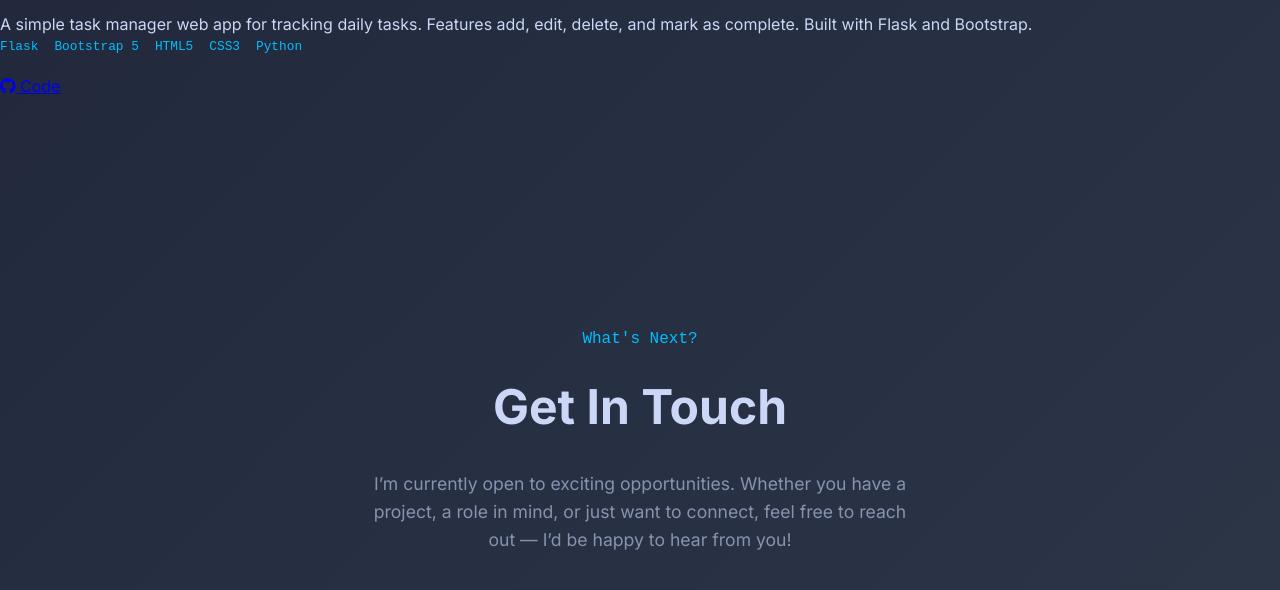
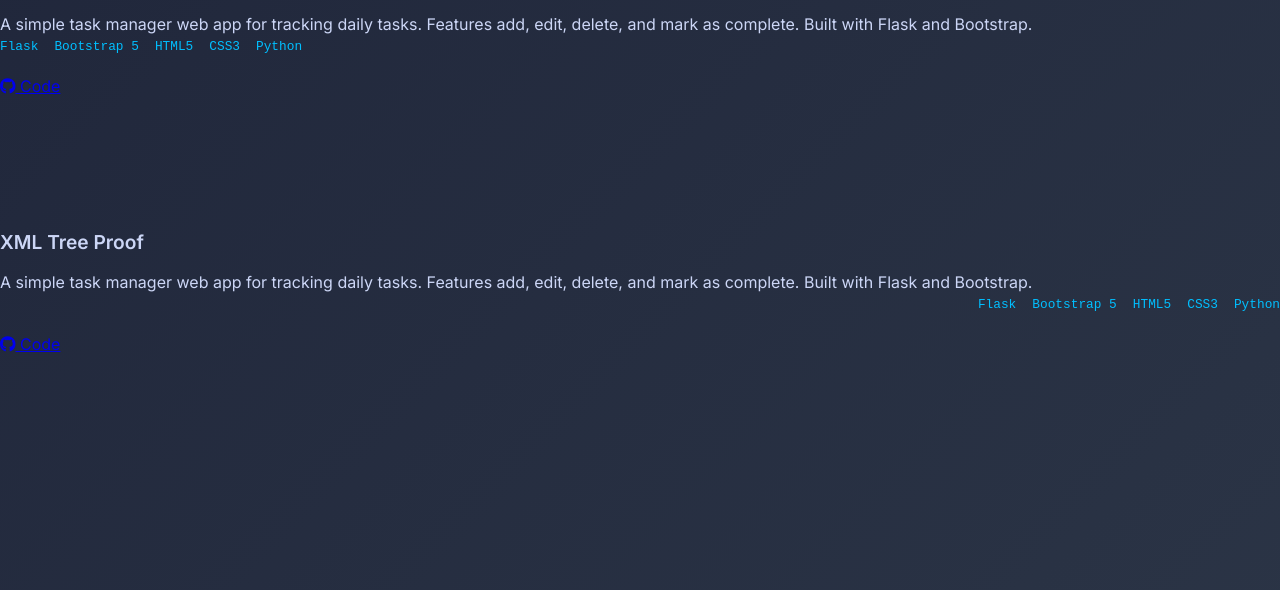
Before and after one commit to Herwinstenil/My-Personal-Portfolio, a Django app: page / in a window 1280 px wide. Shown: the part 4992-5582 px from the top of the page. Run offline with Django 5.2, Linux system fonts and the light colour scheme.

Commit message:
Portfolio

```diff
--- a/Folio/Developer/templates/home.html
+++ b/Folio/Developer/templates/home.html
@@ -1128,6 +1128,23 @@
               Code</a>
           </div>
         </div>
+        <!-- Project Box 5 -->
+        <div class="project-card">
+          <h4 class="project-title">XML Tree Proof</h4>
+          <p class="project-desc">A simple task manager web app for tracking daily tasks. Features add, edit, delete,
+            and mark as complete. Built with Flask and Bootstrap.</p>
+          <ul class="project-tech">
+            <li>Flask</li>
+            <li>Bootstrap 5</li>
+            <li>HTML5</li>
+            <li>CSS3</li>
+            <li>Python</li>
+          </ul>
+          <div class="project-links">
+            <a href="https://github.com/herwinstenil/task-manager" target="_blank"><i class="fab fa-github"></i>
+              Code</a>
+          </div>
+        </div>
       </div>
     </div>
   </section>
```
